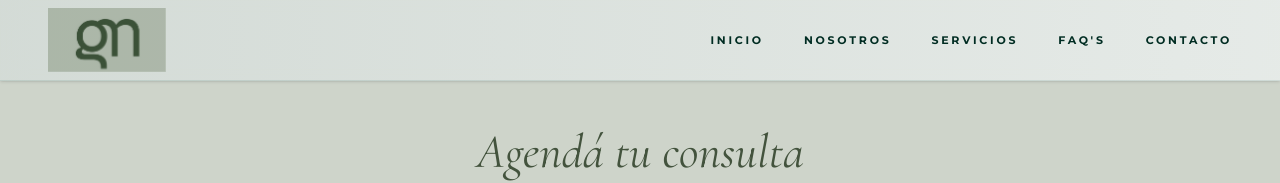
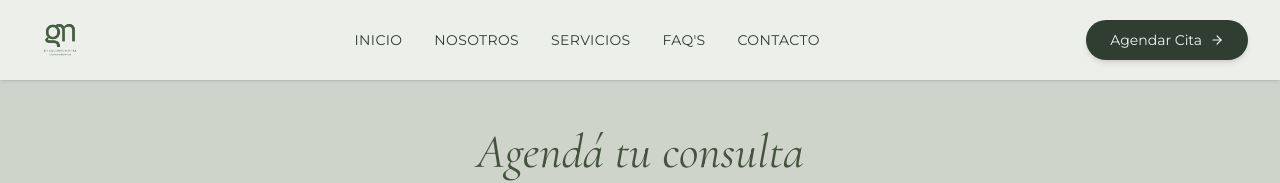
Before and after one commit to Matigm04/Dr-Guillemo-Martini-Web, a React (Vite) app: page /contacto in a window 1280 px wide. Shown: the top 183 px of the page. Built offline with nearby package versions, Linux system fonts and the light colour scheme.

Commit message:
Navbar mejorado

```diff
--- a/index.html
+++ b/index.html
@@ -2,8 +2,8 @@
 <html lang="en">
   <head>
     <meta charset="UTF-8" />
-    <link rel="icon" type="image/svg+xml" href="/images/public/favicon.svg" />
-    <link rel="apple-touch-icon" href="/images/public/apple-touch-icon.svg" />
+    <link rel="icon" type="image/x-icon" href="/images/public/Logo/logo_actual.ico" />
+    <link rel="apple-touch-icon" href="/images/public/Logo/logo_actual.png" />
     <meta name="viewport" content="width=device-width, initial-scale=1.0" />
 
     <!-- Precarga crítica de la imagen hero para mejorar LCP -->
--- a/src/components/layout/Navbar.jsx
+++ b/src/components/layout/Navbar.jsx
@@ -1,80 +1,87 @@
-import { useState, useEffect } from 'react';
-import logo from '../../assets/logo.jpg';
+import { useState } from 'react';
+import { Menu, X, ArrowRight } from 'lucide-react';
 
 const Navbar = () => {
-  const [isVisible, setIsVisible] = useState(true);
-  const [lastScrollY, setLastScrollY] = useState(0);
   const [isMobileMenuOpen, setIsMobileMenuOpen] = useState(false);
 
-  useEffect(() => {
-    const handleScroll = () => {
-      const currentScrollY = window.scrollY;
+  // DEFINICIÓN DE ESTILO PERMANENTE
+  // Usamos bg-[#F0F2EE]/90 para el color crema con transparencia
+  // backdrop-blur-md para el efecto de vidrio borroso
+  // shadow-sm para separarlo sutilmente del contenido
+  const navbarClasses = "bg-[#F0F2EE]/90 backdrop-blur-md shadow-sm py-3";
 
-      // Mantener siempre visible, solo detectar scroll para efectos de fondo si es necesario
-      setIsVisible(true);
-
-      setLastScrollY(currentScrollY);
-    };
-
-    window.addEventListener('scroll', handleScroll, { passive: true });
-
-    return () => {
-      window.removeEventListener('scroll', handleScroll);
-    };
-  }, [lastScrollY]);
+  const linkClasses = "text-[#2F3E30] hover:text-[#7A8B56] font-medium text-sm tracking-wide transition-colors duration-300";
 
   return (
-    <nav
-      className={`fixed top-0 left-0 w-full z-40 bg-gradient-to-r from-[#D3DBD6]/95 to-[#E6EBE8]/95 backdrop-blur-md shadow-sm border-b border-emerald-900/10 transition-transform duration-300 ${
-        isVisible ? 'translate-y-0' : '-translate-y-full'
-      }`}
-    >
-      <div className="w-full h-20 flex justify-between items-center px-6 md:px-12">
+    <header className={`fixed top-0 left-0 w-full z-50 transition-all duration-300 ${navbarClasses}`}>
+      <div className="max-w-7xl mx-auto px-4 md:px-8">
+        <div className="flex items-center justify-between">
 
-        {/* LOGO */}
-        <div className="h-full flex items-center">
-            <a href="/">
-            <img
-                src={logo}
+          {/* 1. LOGO (Izquierda) */}
+          <a href="/" className="relative z-50 group">
+            <div className="w-12 h-12 md:w-14 md:h-14 relative transition-transform duration-300 group-hover:scale-105">
+              <img
+                src="/images/public/Logo/logo_actual.png"
                 alt="Dr. Guillermo Martini"
-                className="h-12 md:h-16 w-auto object-contain mix-blend-multiply"
-            />
+                className="w-full h-full object-contain"
+              />
+            </div>
+          </a>
+
+          {/* 2. MENÚ ESCRITORIO (Centro) */}
+          <nav className="hidden md:flex items-center gap-8">
+            <a href="/" className={linkClasses}>INICIO</a>
+            <a href="/sobre-nosotros" className={linkClasses}>NOSOTROS</a>
+            <a href="/servicios" className={linkClasses}>SERVICIOS</a>
+            <a href="/faqs" className={linkClasses}>FAQ'S</a>
+            <a href="/contacto" className={linkClasses}>CONTACTO</a>
+          </nav>
+
+          {/* 3. CTA (Derecha) - Botón Agendar */}
+          <div className="hidden md:block">
+            <a
+              href="https://wa.me/549351596064"
+              target="_blank"
+              rel="noopener noreferrer"
+              className="bg-[#2F3E30] text-[#F0F2EE] px-6 py-2.5 rounded-full text-sm font-medium hover:bg-[#7A8B56] transition-colors duration-300 flex items-center gap-2 shadow-md hover:shadow-lg"
+            >
+              Agendar Cita <ArrowRight size={14} />
             </a>
+          </div>
+
+          {/* 4. HAMBURGUESA MÓVIL (Derecha Mobile) */}
+          <button
+            className="md:hidden text-[#2F3E30] z-50 p-2"
+            onClick={() => setIsMobileMenuOpen(!isMobileMenuOpen)}
+            aria-label="Toggle menu"
+          >
+            {isMobileMenuOpen ? <X size={28} /> : <Menu size={28} />}
+          </button>
         </div>
-
-        {/* LINKS DESKTOP */}
-        <div className="hidden md:flex gap-10 text-[11px] uppercase tracking-[0.25em] font-bold text-emerald-950">
-          <a href="/" className="hover:text-emerald-700 transition-all">Inicio</a>
-          <a href="/sobre-nosotros" className="hover:text-emerald-700 transition-all">Nosotros</a>
-          <a href="/servicios" className="hover:text-emerald-700 transition-all">Servicios</a>
-          <a href="/faqs" className="hover:text-emerald-700 transition-all">FAQ's</a>
-          <a href="/contacto" className="hover:text-emerald-700 transition-all">Contacto</a>
-        </div>
-
-        {/* MENÚ HAMBURGUESA MOBILE */}
-        <button
-          className="md:hidden flex flex-col gap-1.5 p-2"
-          onClick={() => setIsMobileMenuOpen(!isMobileMenuOpen)}
-        >
-          <span className={`block w-6 h-0.5 bg-emerald-950 transition-all ${isMobileMenuOpen ? 'rotate-45 translate-y-2' : ''}`}></span>
-          <span className={`block w-6 h-0.5 bg-emerald-950 transition-all ${isMobileMenuOpen ? 'opacity-0' : ''}`}></span>
-          <span className={`block w-6 h-0.5 bg-emerald-950 transition-all ${isMobileMenuOpen ? '-rotate-45 -translate-y-2' : ''}`}></span>
-        </button>
       </div>
 
-      {/* MENÚ MOBILE DESPLEGABLE */}
-      {isMobileMenuOpen && (
-        <div className="md:hidden absolute top-full left-0 w-full bg-white/95 backdrop-blur-xl border-t border-brand-primary/10 shadow-lg">
-          <div className="flex flex-col text-[11px] uppercase tracking-[0.25em] font-bold text-brand-primary/80">
-            <a href="/" className="px-6 py-4 hover:bg-brand-bg transition-all border-b border-brand-primary/5">Inicio</a>
-            <a href="/sobre-nosotros" className="px-6 py-4 hover:bg-brand-bg transition-all border-b border-brand-primary/5">Nosotros</a>
-            <a href="/servicios" className="px-6 py-4 hover:bg-brand-bg transition-all border-b border-brand-primary/5">Servicios</a>
-            <a href="/faqs" className="px-6 py-4 hover:bg-brand-bg transition-all border-b border-brand-primary/5">FAQ's</a>
-            <a href="/contacto" className="px-6 py-4 hover:bg-brand-bg transition-all">Contacto</a>
-          </div>
+      {/* --- MENÚ MÓVIL DESPLEGABLE --- */}
+      <div className={`fixed inset-0 bg-[#F0F2EE] z-40 transform transition-transform duration-500 ease-in-out ${
+        isMobileMenuOpen ? 'translate-x-0' : 'translate-x-full'
+      }`}>
+        <div className="flex flex-col items-center justify-center h-full gap-8 text-center p-6">
+          <a href="/" onClick={() => setIsMobileMenuOpen(false)} className="text-2xl font-serif text-[#2F3E30]">INICIO</a>
+          <a href="/servicios" onClick={() => setIsMobileMenuOpen(false)} className="text-2xl font-serif text-[#2F3E30]">SERVICIOS</a>
+          <a href="/sobre-nosotros" onClick={() => setIsMobileMenuOpen(false)} className="text-2xl font-serif text-[#2F3E30]">NOSOTROS</a>
+          <a href="/contacto" onClick={() => setIsMobileMenuOpen(false)} className="text-2xl font-serif text-[#2F3E30]">CONTACTO</a>
+          <a href="/faqs" onClick={() => setIsMobileMenuOpen(false)} className="text-2xl font-serif text-[#2F3E30]">FAQ'S</a>
+
+          <a
+            href="https://wa.me/549351596064"
+            target="_blank"
+            rel="noopener noreferrer"
+            className="mt-8 bg-[#2F3E30] text-white px-8 py-3 rounded-full text-lg hover:bg-[#7A8B56] transition-colors duration-300 shadow-xl"
+          >
+            Reservar Turno
+          </a>
         </div>
-      )}
-    </nav>
+      </div>
+    </header>
   );
 };
 
```
Also changed, not shown: public/images/public/Logo/logo_actual.png (added), 1 other file (tests, documents, lock files or other folders).
